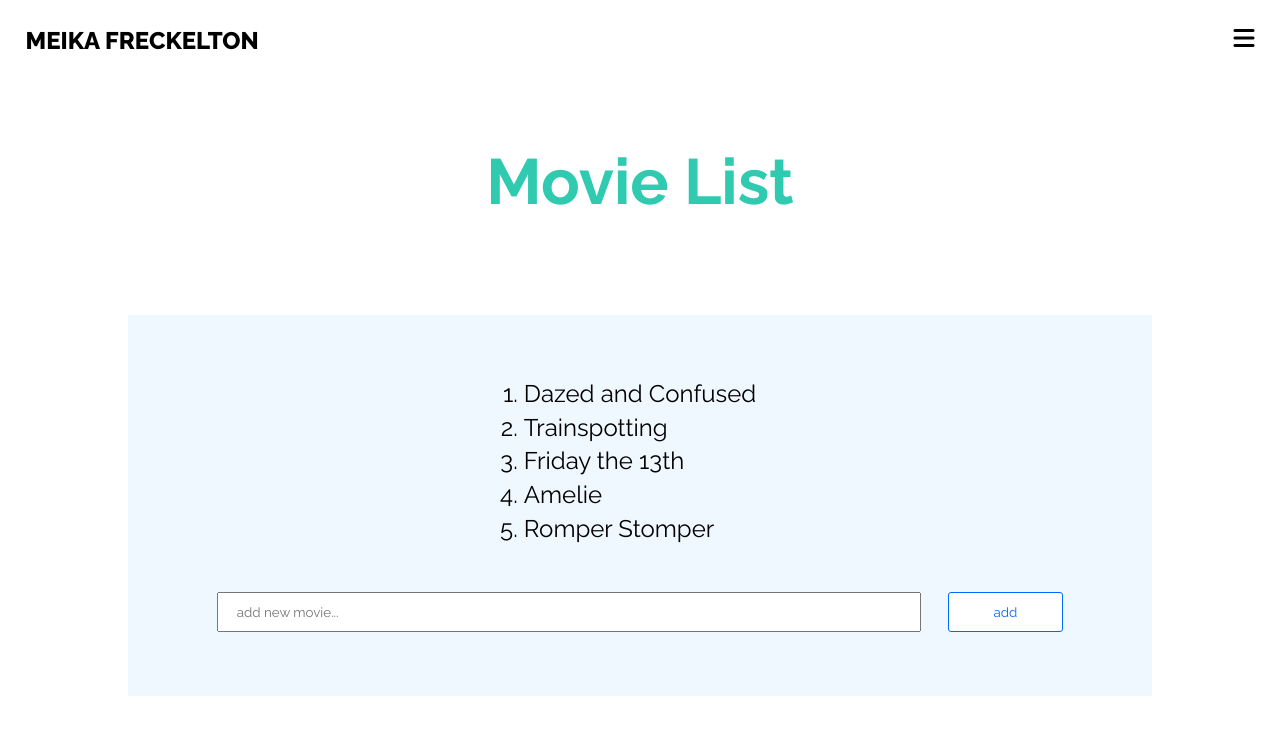
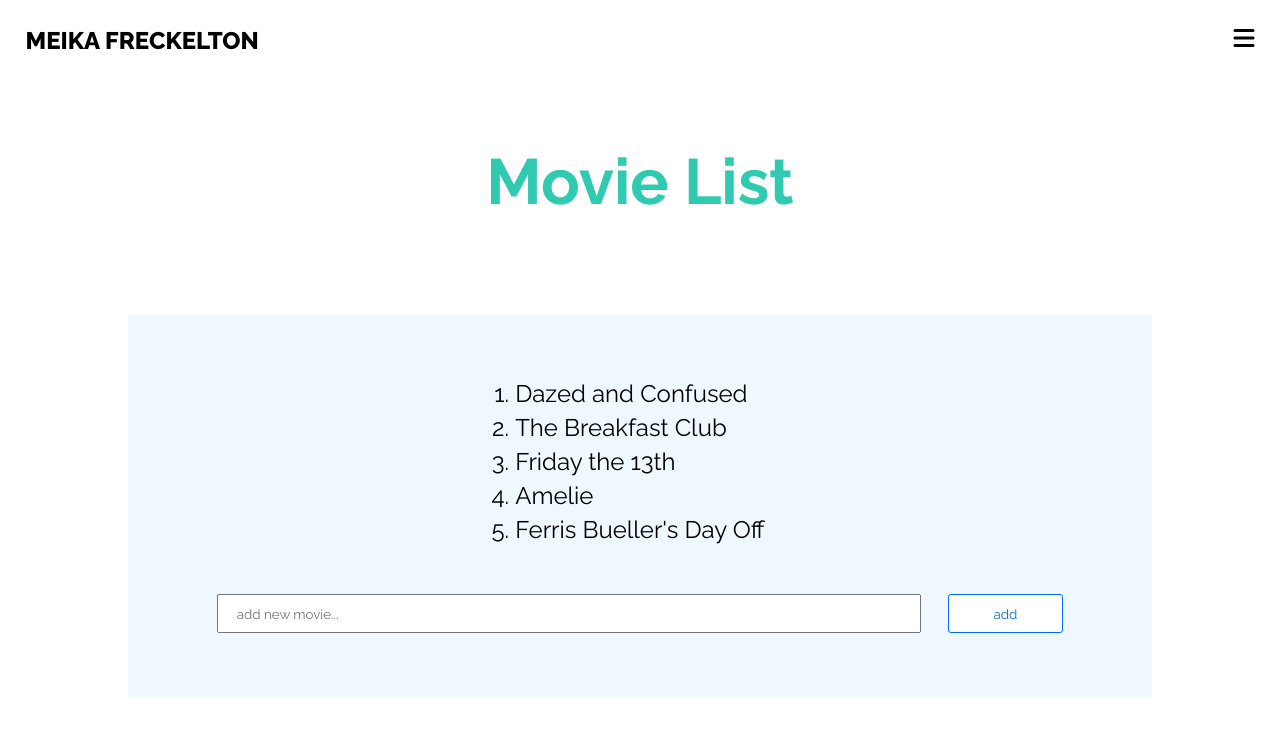
Before and after one commit to MeikaFreckelton/meika, a React (Create React App) app: page /projects/react/movieList in a window 1280 px wide. Shown: the top 736 px of the page. Built offline with nearby package versions, Linux system fonts and the light colour scheme; a web font is replaced by a local one.

Commit message:
updated movie list

```diff
--- a/src/components/react-projects/MovieList.js
+++ b/src/components/react-projects/MovieList.js
@@ -6,10 +6,10 @@ const MovieList = () => {
 
     const movies =[
         "Dazed and Confused",
-        "Trainspotting",
+        "The Breakfast Club",
         "Friday the 13th",
         "Amelie",
-        "Romper Stomper"
+        "Ferris Bueller's Day Off"
     ]
     const [movieList, setMovieList] = useState(movies)
     const [value, setValue] = useState("")
```
